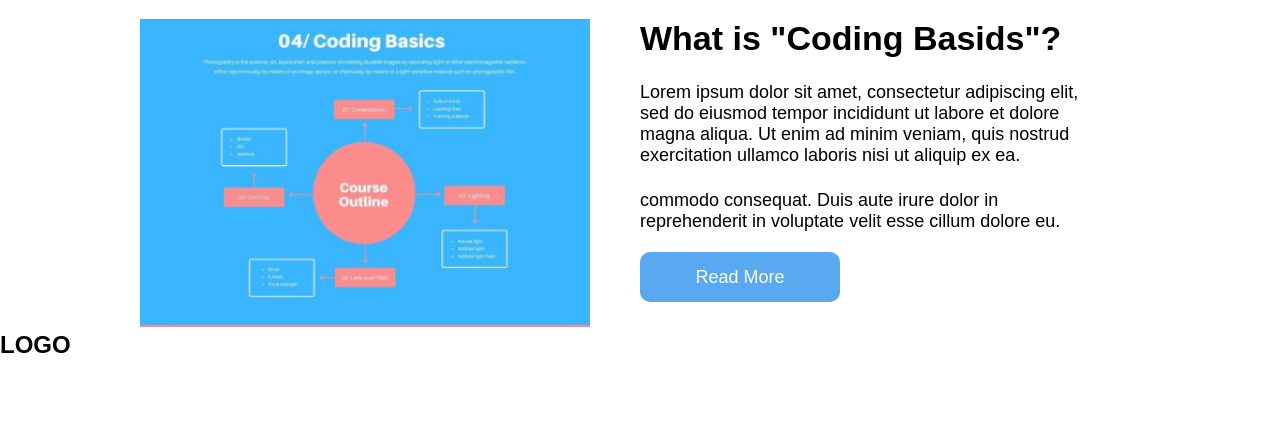
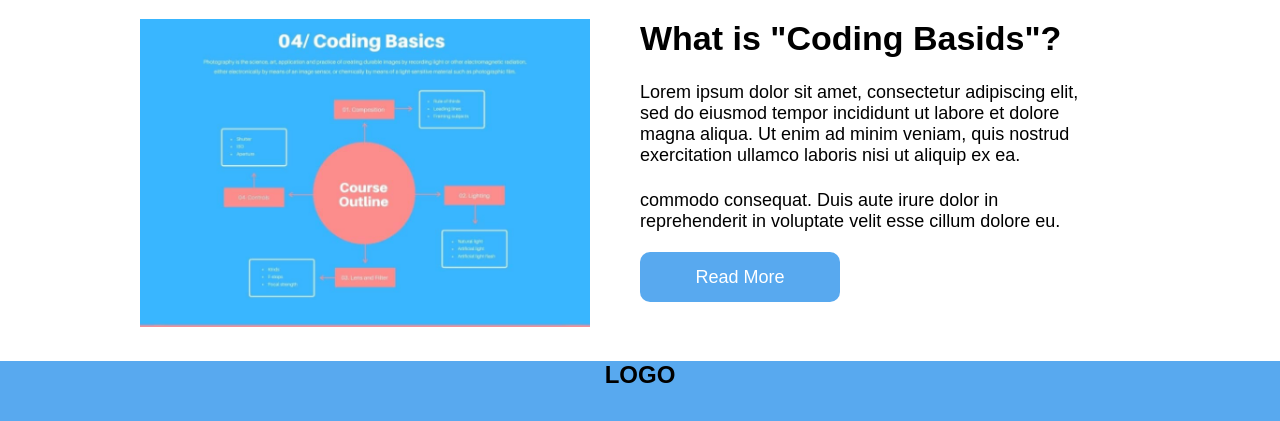
Before and after one commit to boon2187/copy-practice, a plain HTML site: page index.html in a window 1280 px wide. Shown: the part 755-1176 px from the top of the page. Before the commit the page ends 1114 px from the top, so only its background shows below. Drawn offline with Linux system fonts and the light colour scheme.

Commit message:
フッター部分の書式設定

```diff
--- a/style.css
+++ b/style.css
@@ -109,3 +109,12 @@ body {
   color: #fff;
   margin: auto;
 }
+
+
+/* フッターの部分 */
+footer {
+  height: 100px;
+  background-color: #58A9EF;
+  margin-top: 30px;
+  text-align: center;
+}
```
